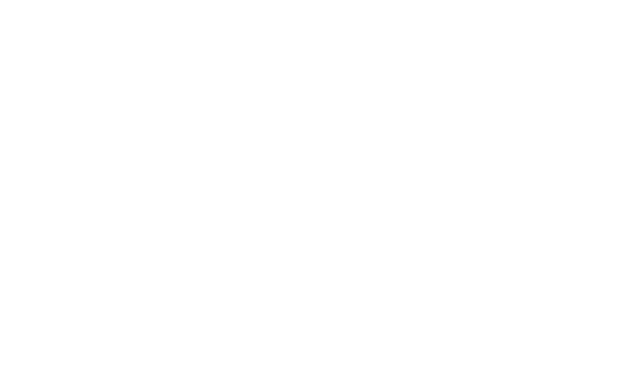
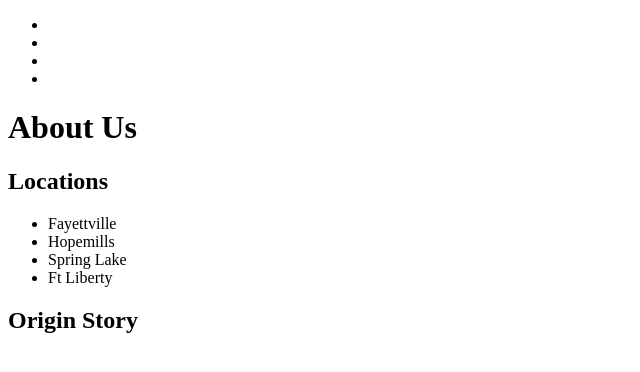
Before and after one commit to edwardgreenwood38/HTML-Restaurant-Menu, a plain HTML site: page about.html in a window 1280 px wide. Shown: the whole page, without its empty margins (0-640 px from the left). Drawn offline with Linux system fonts and the light colour scheme.

Commit message:
nav shell
created nav shell and index page info

```diff
--- a/about.html
+++ b/about.html
@@ -9,9 +9,29 @@
 <body>
     <!-- ABOUT PAGE -->
     <!-- TODO: Navbar here -->
+    <nav>
+        <ul>
+            <li></li>
+            <li></li>
+            <li></li>
+            <li></li>
+        </ul>
+    </nav>
     <!-- TODO: Banner Image here-->
     <main>
         <!-- About page code here -->
+        <h1>About Us</h1>
+
+        <h2>Locations</h2>
+        <ul>
+            <li>Fayettville</li>
+            <li>Hopemills</li>
+            <li>Spring Lake</li>
+            <li>Ft Liberty</li>
+        </ul>
+
+        <h2>Origin Story</h2>
+
     </main>
 </body>
 </html>
```
Also changed, not shown: index.html (+21 -0 lines).
